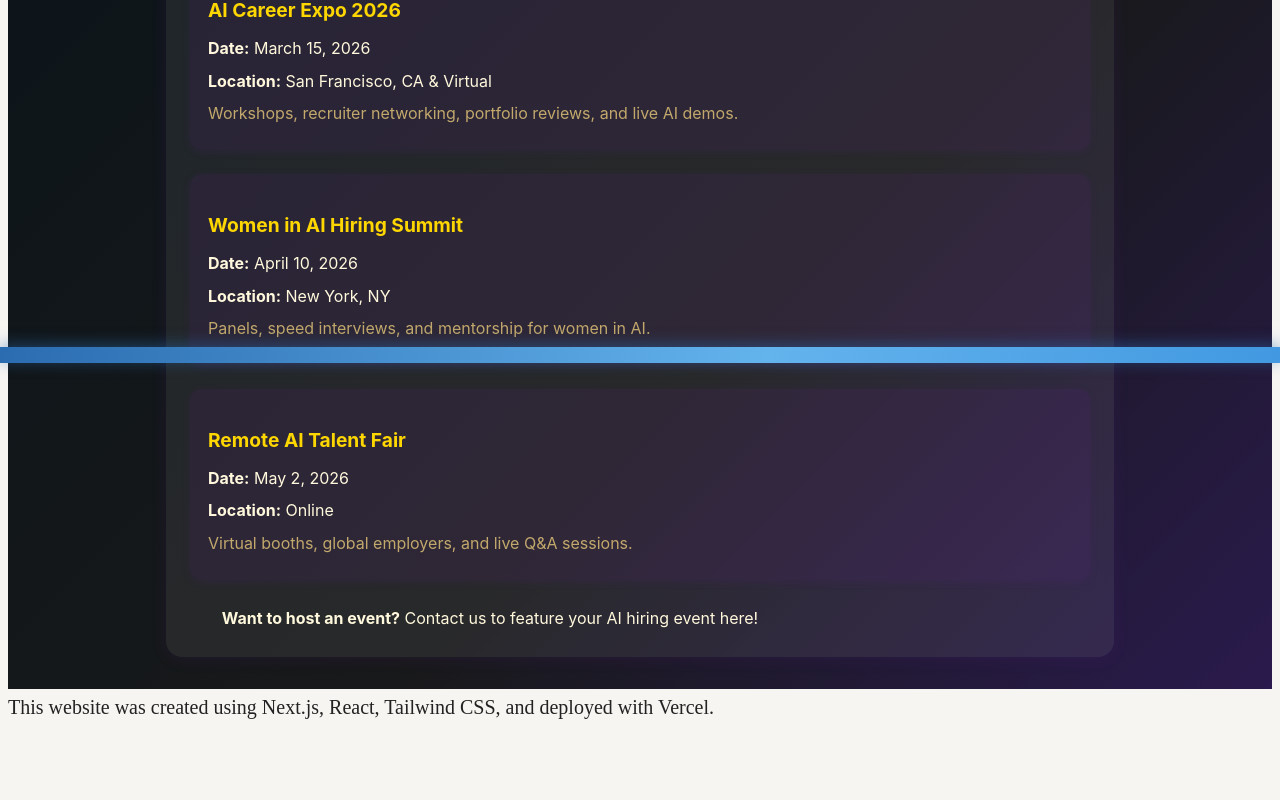
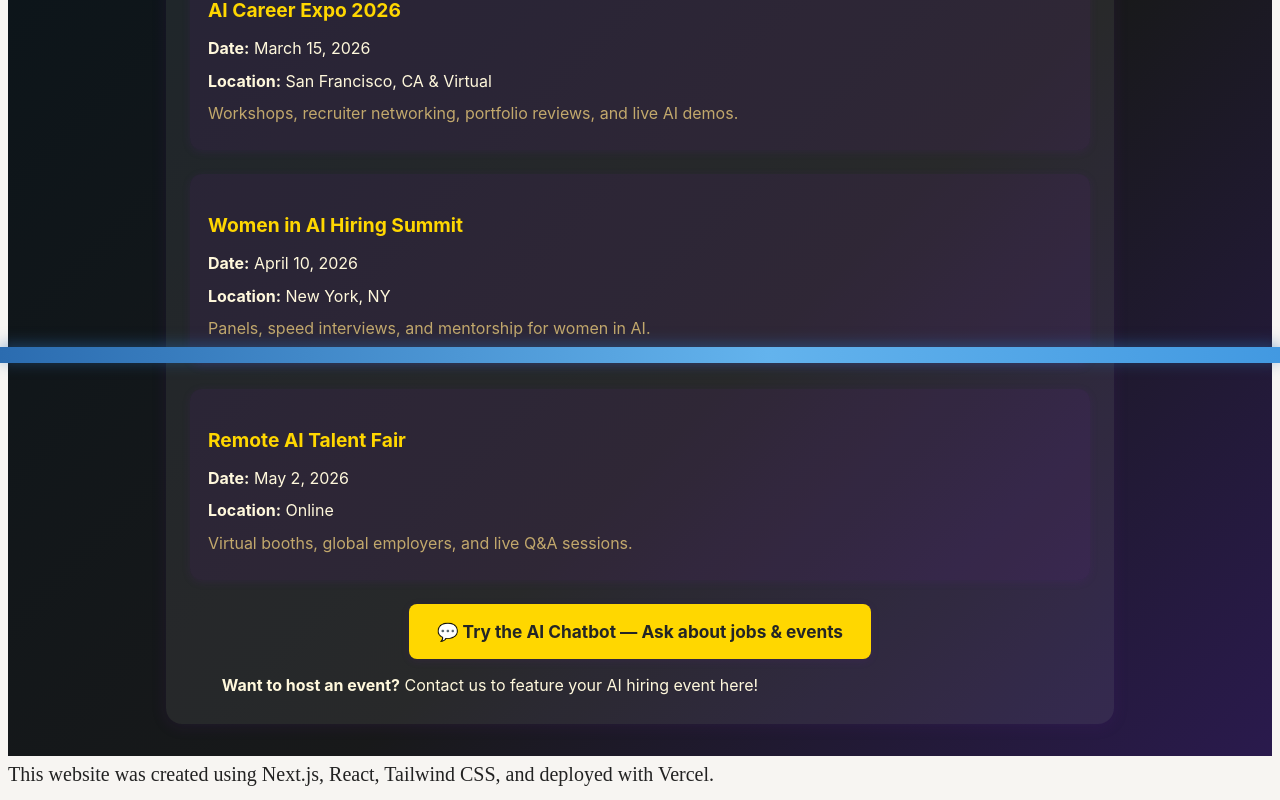
Before and after one commit to Shellzonit/auralis-sanctuary-, a Next.js app: page /ai-hiring-events in a window 1280 px wide. Shown: the part 437-1237 px from the top of the page. Before the commit the page ends 1170 px from the top, so only its background shows below. Built offline with nearby package versions, Linux system fonts and the light colour scheme.

Commit message:
feat: add chatbot demo link to AI Hiring Events page

```diff
--- a/app/ai-hiring-events/page.tsx
+++ b/app/ai-hiring-events/page.tsx
@@ -1,4 +1,5 @@
 import React from "react";
+import Link from "next/link";
 
 export default function AIHiringEventsPage() {
   return (
@@ -41,7 +42,24 @@ export default function AIHiringEventsPage() {
             <div style={{ color: '#C2A86C', fontSize: '1rem', marginBottom: 4 }}>Virtual booths, global employers, and live Q&amp;A sessions.</div>
           </li>
         </ul>
-        <div style={{ color: '#fff8dc', fontSize: '1rem', marginTop: 24, textAlign: 'center', maxWidth: 600 }}>
+        {/* Chatbot link */}
+        <div style={{ display: 'flex', justifyContent: 'center', marginTop: 24, marginBottom: 8 }}>
+          <Link href="/chatbot-demo" style={{
+            background: '#ffd700',
+            color: '#232526',
+            fontWeight: 700,
+            borderRadius: 8,
+            padding: '12px 28px',
+            fontSize: '1.08rem',
+            textDecoration: 'none',
+            boxShadow: '0 2px 8px #6a1b9a22',
+            transition: 'background 0.2s',
+            display: 'inline-block',
+          }}>
+            💬 Try the AI Chatbot — Ask about jobs & events
+          </Link>
+        </div>
+        <div style={{ color: '#fff8dc', fontSize: '1rem', marginTop: 12, textAlign: 'center', maxWidth: 600 }}>
           <strong>Want to host an event?</strong> Contact us to feature your AI hiring event here!
         </div>
       </section>
```
